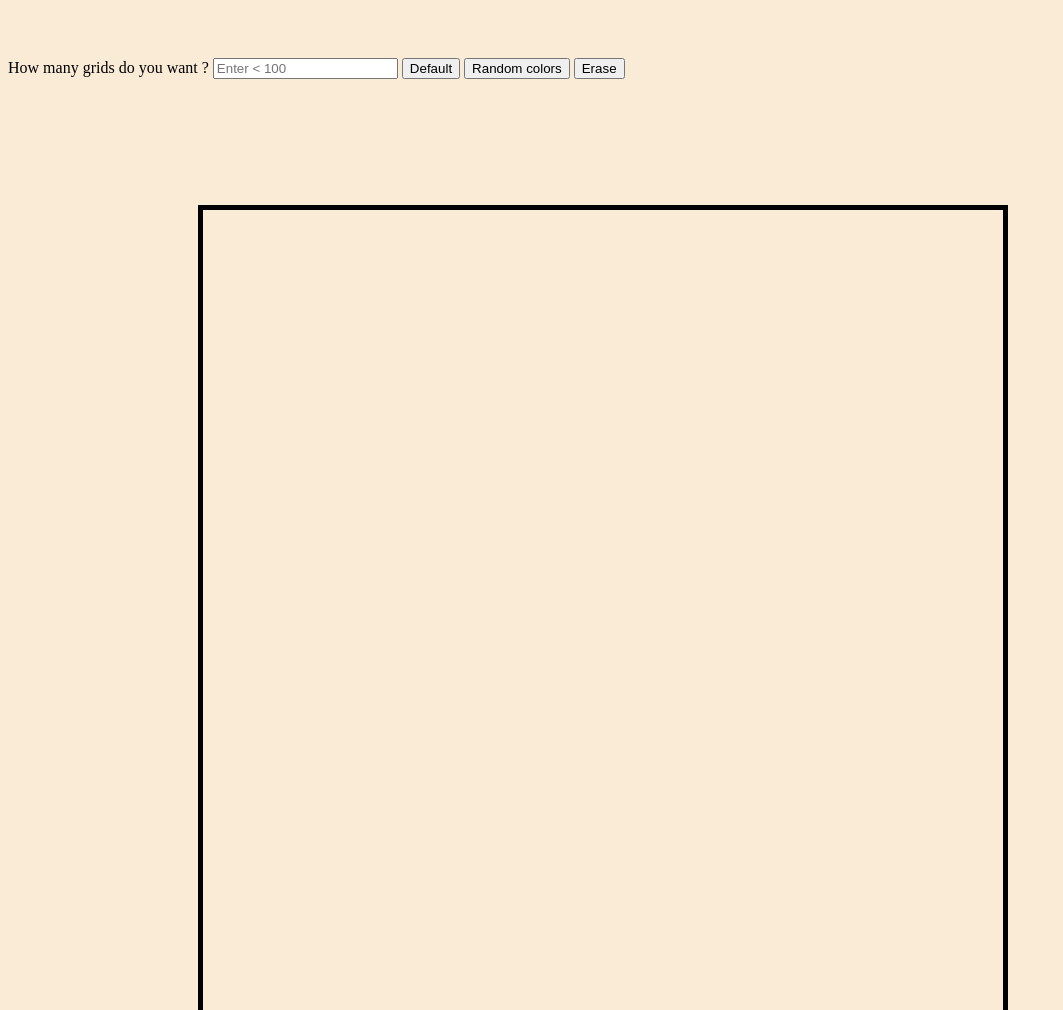
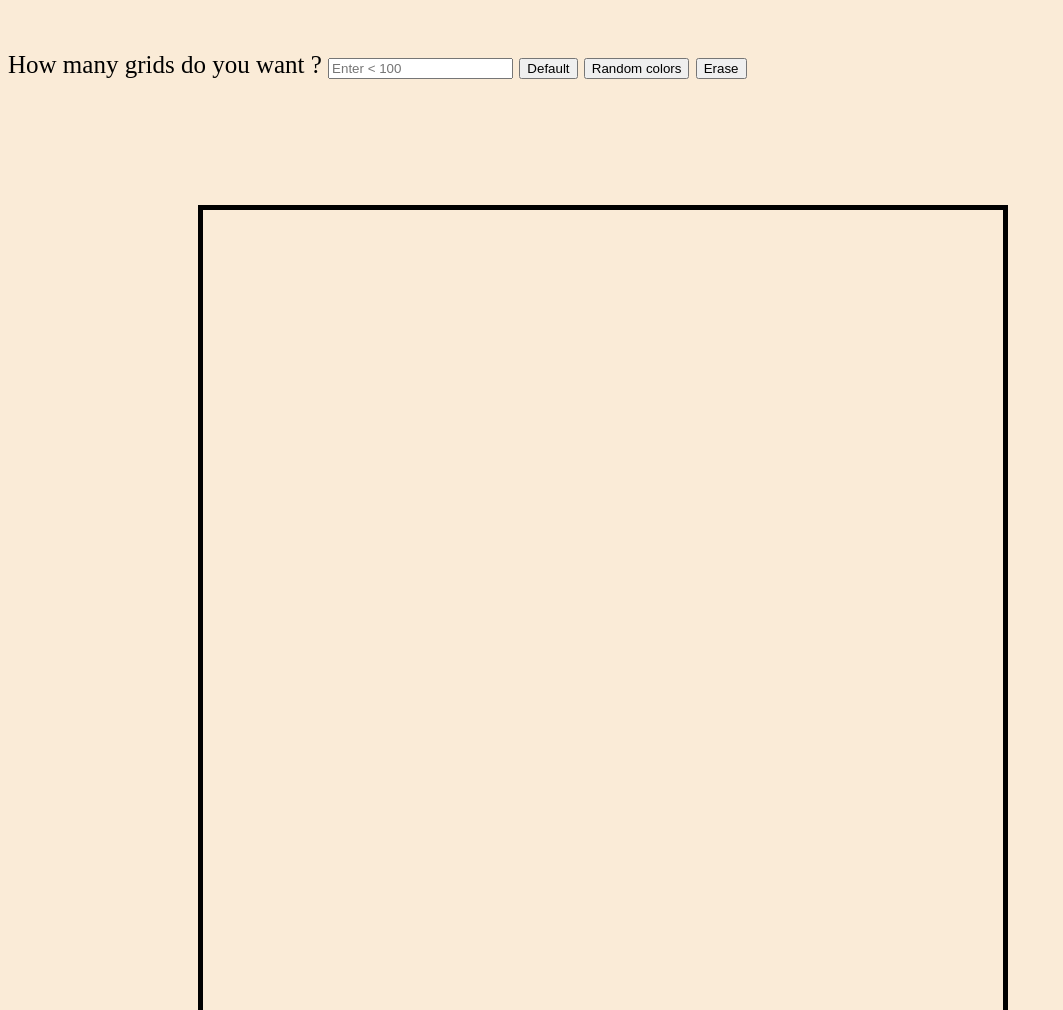
Before and after one commit to crysre/Etch-A-Sketch, a plain HTML site: page index.html in a window 1280 px wide. Shown: the top 1010 px of the page, without its empty margins (0-1063 px from the left). Drawn offline with Linux system fonts and the light colour scheme.

Commit message:
fixedssss

```diff
--- a/index.html
+++ b/index.html
@@ -12,9 +12,9 @@
 
 
     <label>How many grids do you want ? <input id="userInput" class="button" type="text" placeholder="Enter < 100 ">
-        <button onclick="defaulty()" id="defaultBtn">Default</button>
-        <button onclick="random()" >Random colors</button>
-        <button onclick="erase()" id="eraseBtn">Erase</button>
+        <button onclick="defaulty()" class="btn"> Default </button>
+        <button onclick="random()" class="btn" > Random colors </button>
+        <button onclick="erase()" class="btn">Erase</button>
     </label>
     <div class="container">
 
--- a/styles.css
+++ b/styles.css
@@ -40,3 +40,7 @@ footer{
   margin-top: 50px;
 
 }
+
+label{
+  font-size: 25px;
+}
```
